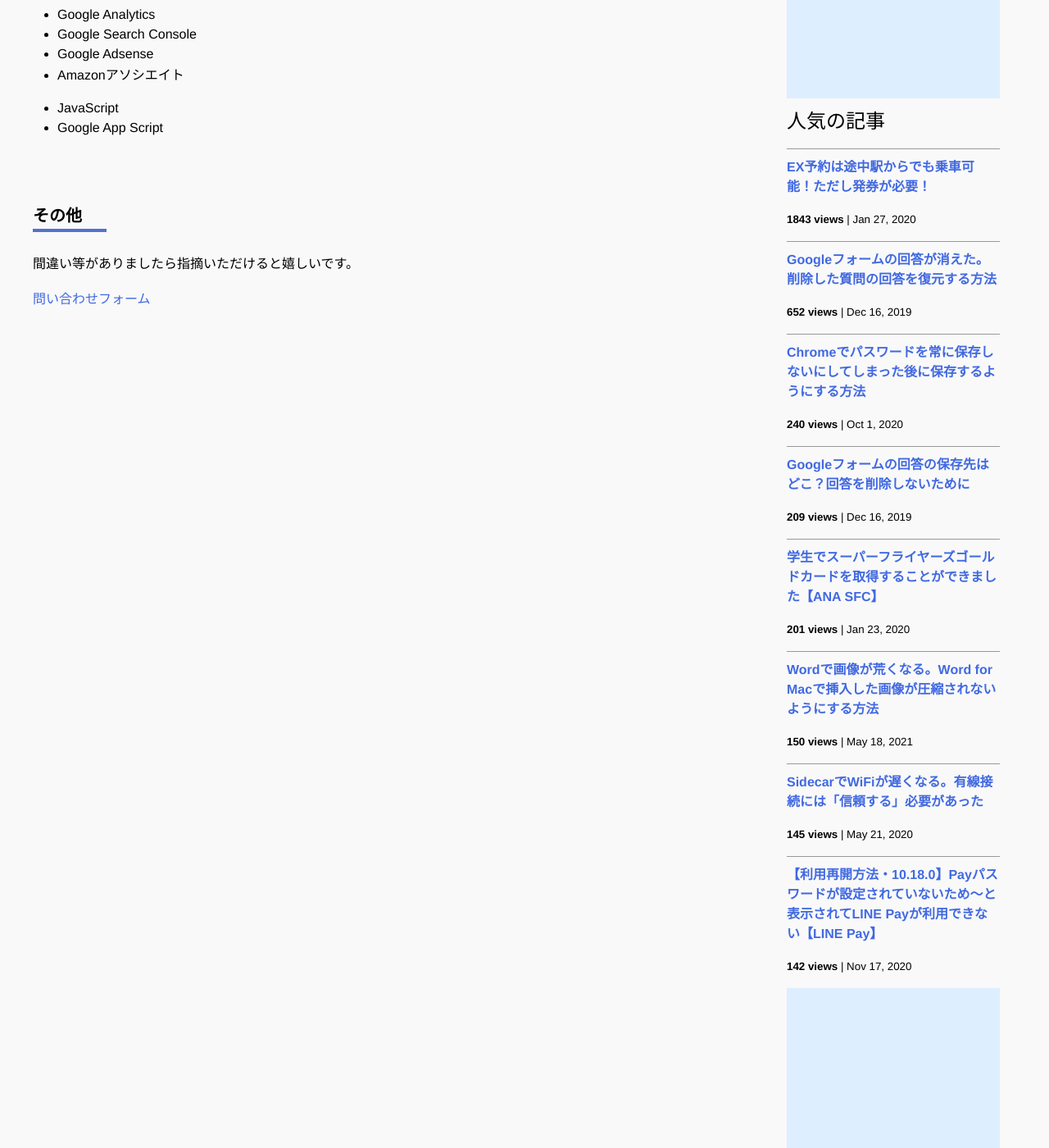
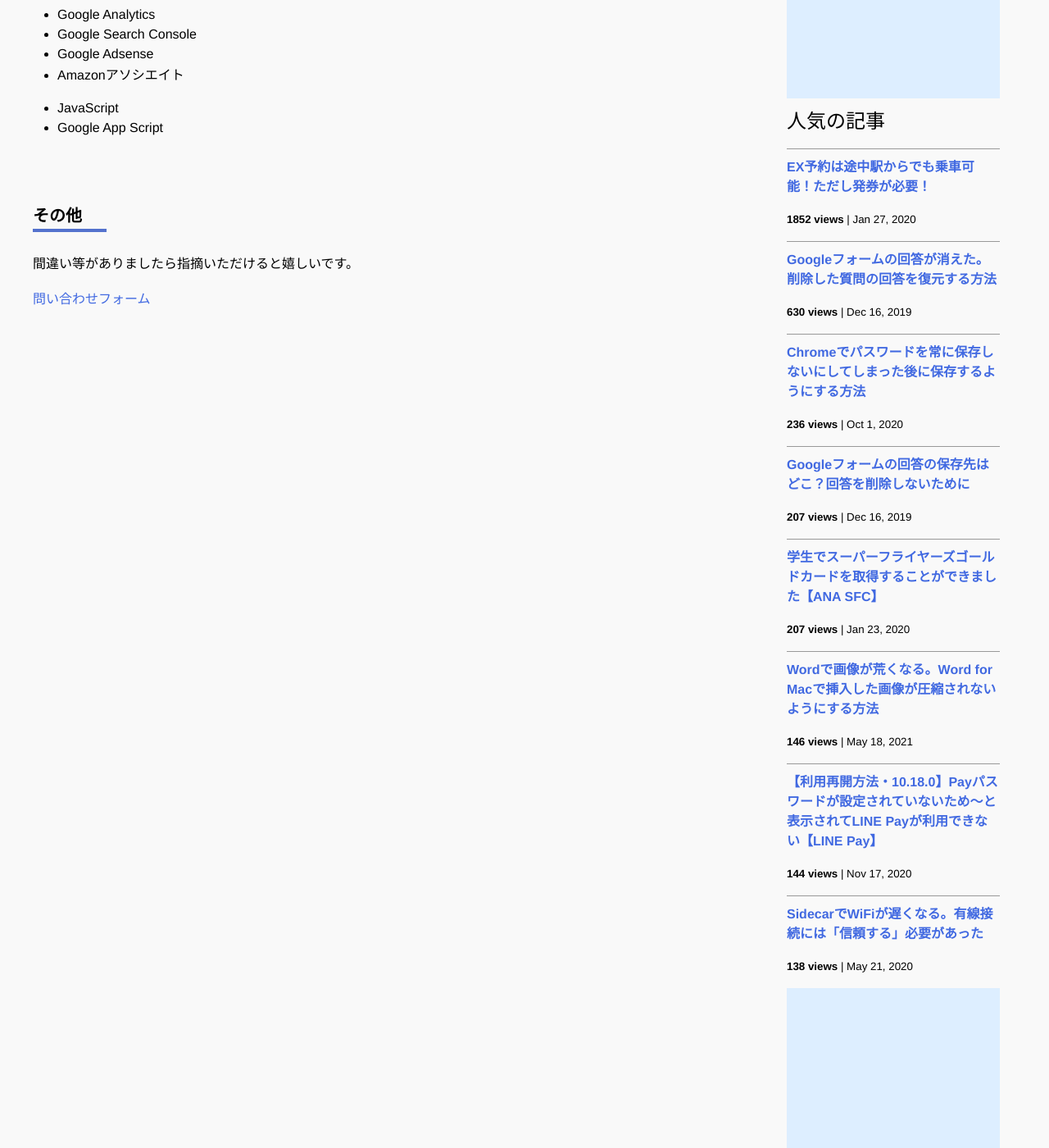
Before and after one commit to iwanaminami/shoyaiwaname, a Jekyll site: the page built from about.markdown, in a window 1280 px wide and 1400 px high, scrolled down 693 px. Shown: the whole window at 82% size. Built offline with Jekyll 4.4.1, drawn with Linux system fonts in a browser that asks for light colours; nearby versions of some CDN libraries; comment, search, counter and statistics services are not loaded.

Commit message:
a new commit message

```diff
--- a/_data/popularposts.yml
+++ b/_data/popularposts.yml
@@ -1,17 +1,17 @@
 side:
-  - view: 1843
+  - view: 1852
     url: /2020/01/27/ex-rideontheway.html
-  - view: 652
+  - view: 630
     url: /2019/12/16/restore-googleform.html
-  - view: 240
+  - view: 236
     url: /2020/10/01/googlepassword.html
-  - view: 209
+  - view: 207
     url: /2019/12/16/googleform-answers.html
-  - view: 201
+  - view: 207
     url: /2020/01/23/sfcgold.html
-  - view: 150
+  - view: 146
     url: /2021/05/18/image-compression-word.html
-  - view: 145
+  - view: 144
+    url: /2020/11/17/linepay.html
+  - view: 138
     url: /2020/05/21/sidecar-via-cable.html
-  - view: 142
-    url: /2020/11/17/linepay.html
```
